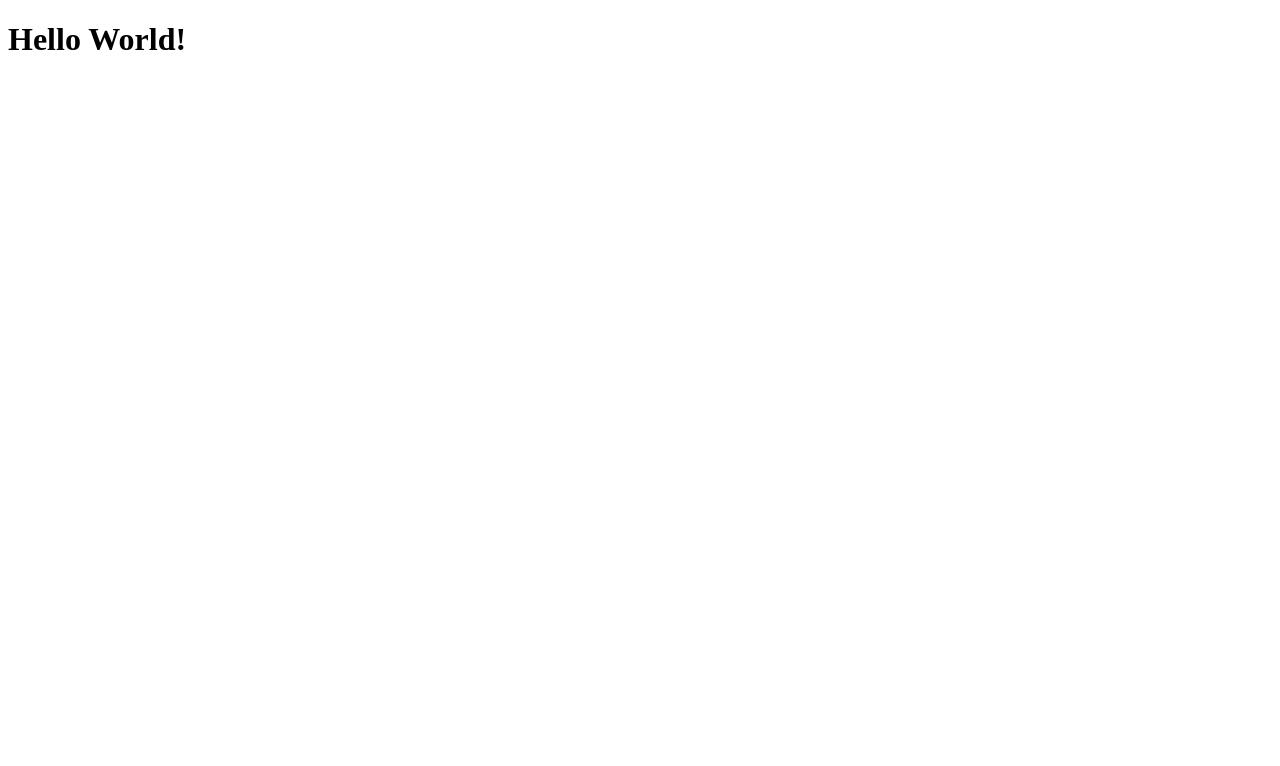
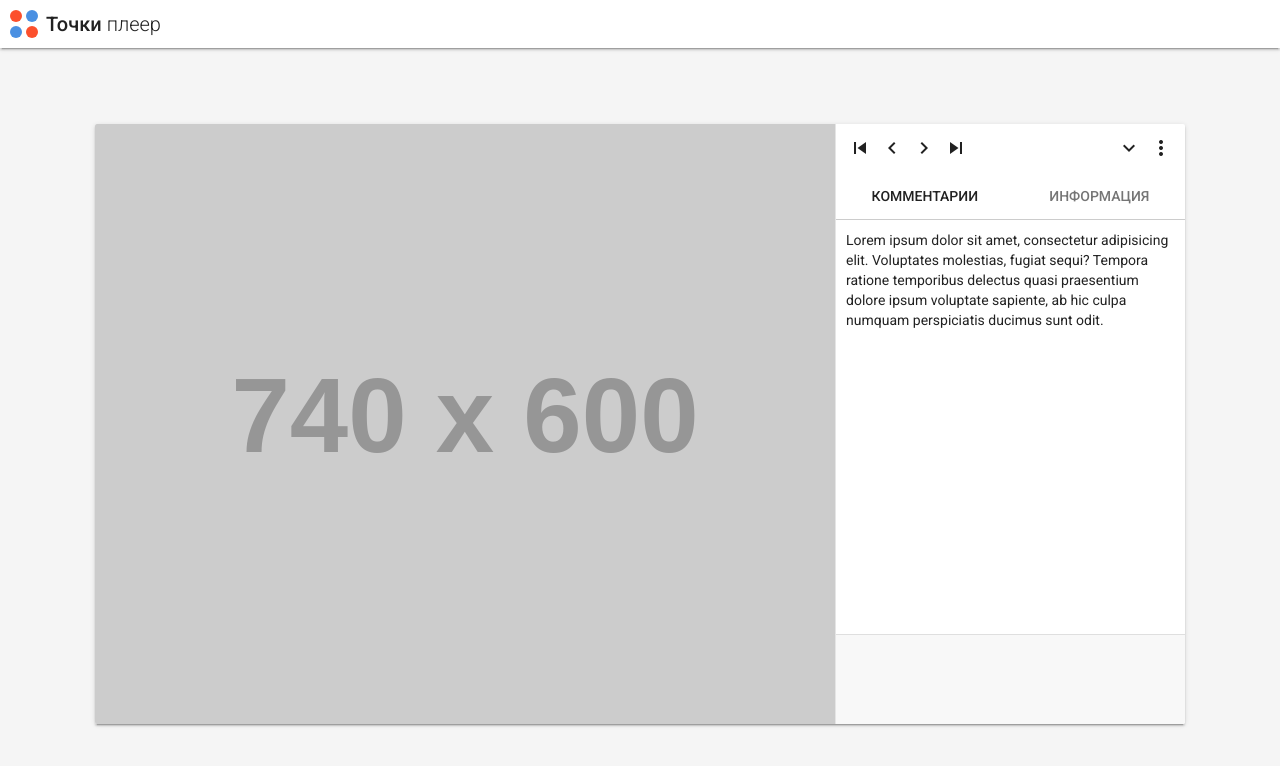
Before and after one commit to Mistereo/points-player, a React app: page / in a window 1280 px wide. Built offline with nearby package versions, Linux system fonts and the light colour scheme; placeholder pictures from the web are drawn by us.

Commit message:
Add basic markup

```diff
--- a/src/index.html
+++ b/src/index.html
@@ -3,11 +3,84 @@
 <head>
   <meta charset="UTF-8">
   <title>Точки: плеер</title>
+
+  <link rel="stylesheet" href="https://cdnjs.cloudflare.com/ajax/libs/normalize/3.0.3/normalize.min.css">
+  <link rel="stylesheet" href="https://cdnjs.cloudflare.com/ajax/libs/material-design-lite/1.0.6/material.min.css">
+
+  <link rel="stylesheet" href="/styles/application.css">
+  <link rel="stylesheet" href="/styles/header.css">
+  <link rel="stylesheet" href="/styles/logo.css">
+  <link rel="stylesheet" href="/styles/tabs.css">
+  <link rel="stylesheet" href="/styles/player.css">
+
+  <link rel="stylesheet" href="https://cdnjs.cloudflare.com/ajax/libs/font-awesome/4.4.0/css/font-awesome.min.css">
+  <link rel="stylesheet" href="https://fonts.googleapis.com/icon?family=Material+Icons">
+  <link rel="stylesheet" href="https://fonts.googleapis.com/css?family=Roboto:400,500,700,400italic,300,500italic,300italic,100italic,100&subset=latin,cyrillic">
 </head>
 <body>
+<header class="points-header">
+  <div class="points-header__row">
+    <svg class="logo-image" width="28" height="28">
+      <circle cx="6" cy="6" r="6" fill="#FC502D"/>
+      <circle cx="22" cy="6" r="6" fill="#4A90E2"/>
+      <circle cx="6" cy="22" r="6" fill="#4A90E2"/>
+      <circle cx="22" cy="22" r="6" fill="#FC502D"/>
+    </svg>
+    <span class="logo-title">
+      Точки <span class="logo-subtitle">плеер</span>
+    </span>
+    <div class="flex-spacer"></div>
+  </div>
+</header>
+<main class="content">
+  <div class="points-player">
+    <img class="points-player__field" src="http://placehold.it/740x600/ffffff/333333?text=Field" alt="">
+    <div class="points-player__sidebar">
+      <div class="points-player__actions">
+        <div class="points-player__actions-row">
+          <button class="mdl-button mdl-js-button mdl-button--icon">
+            <i class="material-icons">skip_previous</i>
+          </button>
+          <button class="mdl-button mdl-js-button mdl-button--icon">
+            <i class="material-icons material-icons--rotate-180">navigate_before</i>
+          </button>
+          <button class="mdl-button mdl-js-button mdl-button--icon">
+            <i class="material-icons">navigate_next</i>
+          </button>
+          <button class="mdl-button mdl-js-button mdl-button--icon">
+            <i class="material-icons">skip_next</i>
+          </button>
 
-<div id="container"></div>
+          <div class="mdl-layout-spacer"></div>
 
+          <button class="mdl-button mdl-js-button mdl-button--icon">
+            <i class="material-icons">expand_more</i>
+          </button>
+          <button class="mdl-button mdl-js-button mdl-button--icon">
+            <i class="material-icons">more_vert</i>
+          </button>
+        </div>
+      </div>
+      <div class="points-player__tabs tabs">
+        <div class="tabs__tab-bar">
+          <a href="#" class="tabs__tab is-active">Комментарии</a>
+          <a href="#" class="tabs__tab">Информация</a>
+          <div class="tabs__slider"></div>
+        </div>
+        <div class="tabs__content is-active">
+          Lorem ipsum dolor sit amet, consectetur adipisicing elit. Voluptates molestias, fugiat sequi? Tempora ratione temporibus delectus quasi praesentium dolore ipsum voluptate sapiente, ab hic culpa numquam perspiciatis ducimus sunt odit.
+        </div>
+        <div class="tabs__content">
+          Lorem ipsum dolor sit amet, consectetur adipisicing elit. Cumque voluptates quae a ducimus officia ullam repudiandae voluptas blanditiis aliquam numquam, suscipit accusamus nemo, omnis placeat, sequi excepturi. Perspiciatis, iste, ipsa.
+        </div>
+      </div>
+      <div class="points-player__game-tree">
+
+      </div>
+    </div>
+  </div>
+</main>
+<script src="https://cdnjs.cloudflare.com/ajax/libs/material-design-lite/1.0.6/material.min.js"></script>
 <script src="bundle.js"></script>
 </body>
 </html>
--- /dev/null
+++ b/src/styles/application.css
@@ -0,0 +1,30 @@
+* {
+  box-sizing: border-box;
+}
+
+html, body {
+  position: relative;
+  display: flex;
+  flex-direction: column;
+  width: 100%;
+  height: 100%;
+  margin: 0;
+  padding: 0;
+  background-color: #f5f5f5;
+  font-family: 'Roboto', sans-serif;
+}
+
+.content {
+  display: flex;
+  padding: 20px;
+  flex: 1 0 auto;
+  align-items: center;
+}
+
+.content > .points-player {
+  margin: 0 auto;
+}
+
+.flex-spacer {
+  flex-grow: 1;
+}
--- /dev/null
+++ b/src/styles/header.css
@@ -0,0 +1,14 @@
+.points-header {
+  background-color: #fff;
+  box-shadow: 0 2px 2px 0 rgba(0, 0, 0, .14),
+                0 3px 1px -2px rgba(0, 0, 0, .2),
+                0 1px 5px 0 rgba(0, 0, 0, .12);
+  flex: 0 0 auto;
+}
+
+.points-header__row {
+  display: flex;
+  height: 48px;
+  padding: 0 10px;
+  align-items: center;
+}
--- /dev/null
+++ b/src/styles/logo.css
@@ -0,0 +1,13 @@
+.logo-image {
+  margin-right: 8px;
+}
+
+.logo-title {
+  font-size: 20px;
+  font-weight: 500;
+}
+
+.logo-subtitle {
+  font-size: 20px;
+  font-weight: 300;
+}
--- /dev/null
+++ b/src/styles/player.css
@@ -0,0 +1,62 @@
+.points-player {
+  position: relative;
+  display: flex;
+  overflow: hidden;
+  border-radius: 2px;
+  background: #fff;
+  box-shadow: 0 2px 2px 0 rgba(0, 0, 0, .14),
+                0 3px 1px -2px rgba(0, 0, 0, .2),
+                0 1px 5px 0 rgba(0, 0, 0, .12);
+  flex: 0 0 auto;
+  justify-content: center;
+  align-items: stretch;
+}
+
+.points-player__field {
+  display: block;
+  float: left;
+  flex: 0 0 auto;
+}
+
+.points-player__sidebar {
+  display: flex;
+  float: left;
+  flex-direction: column;
+  box-sizing: border-box;
+  width: 350px;
+  border-left: 1px solid rgba(0, 0, 0, .1);
+  flex: 0 0 auto;
+}
+
+.points-player__actions {
+  display: block;
+  flex: 0 0 auto;
+}
+
+.points-player__actions-row {
+  display: flex;
+  padding: 8px;
+  align-items: center;
+}
+
+.points-player__game-tree {
+  overflow: auto;
+  box-sizing: border-box;
+  height: 90px;
+  border-top: 1px solid rgba(0, 0, 0, .1);
+  background-color: #f8f8f8;
+  font-size: 9px;
+  font-weight: 300;
+  flex: 0 0 auto;
+}
+
+.points-player__game-tree svg {
+  padding: 6px;
+}
+
+.points-player__tabs.tabs {
+  display: flex;
+  flex-direction: column;
+  height: 0;
+  flex: 1 0 auto;
+}
--- /dev/null
+++ b/src/styles/tabs.css
@@ -0,0 +1,63 @@
+.tabs {
+  position: relative;
+  display: block;
+  width: 100%;
+}
+
+.tabs__tab-bar {
+  position: relative;
+  display: flex;
+  flex-direction: row;
+  height: 48px;
+  margin: 0;
+  padding: 0;
+  border-bottom: 1px solid #ccc;
+  line-height: 48px;
+  flex: 0 0 auto;
+  justify-content: center;
+}
+
+.tabs__tab {
+  position: relative;
+  display: block;
+  float: left;
+  overflow: hidden;
+  height: 48px;
+  margin: 0;
+  padding: 0 24px;
+  text-align: center;
+  text-decoration: none;
+  text-transform: uppercase;
+  color: rgba(0, 0, 0, .54);
+  border: none;
+  font-size: 14px;
+  font-weight: 500;
+  line-height: 48px;
+  flex: 1 1 auto;
+}
+
+.tabs__slider {
+  position: absolute;
+  z-index: 10;
+  bottom: -1px;
+  left: 0;
+  width: 0;
+  height: 2px;
+  transition: left 0.2s cubic-bezier(0.4, 0.0, 0.4, 1);
+  background-color: #4A90E2;
+  will-change: left, width;
+}
+
+.tabs__tab.is-active {
+  color: rgba(0, 0, 0, .87);
+}
+
+.tabs__content {
+  display: none;
+  overflow: auto;
+  padding: 10px;
+}
+
+.tabs__content.is-active {
+  display: block;
+}
```
